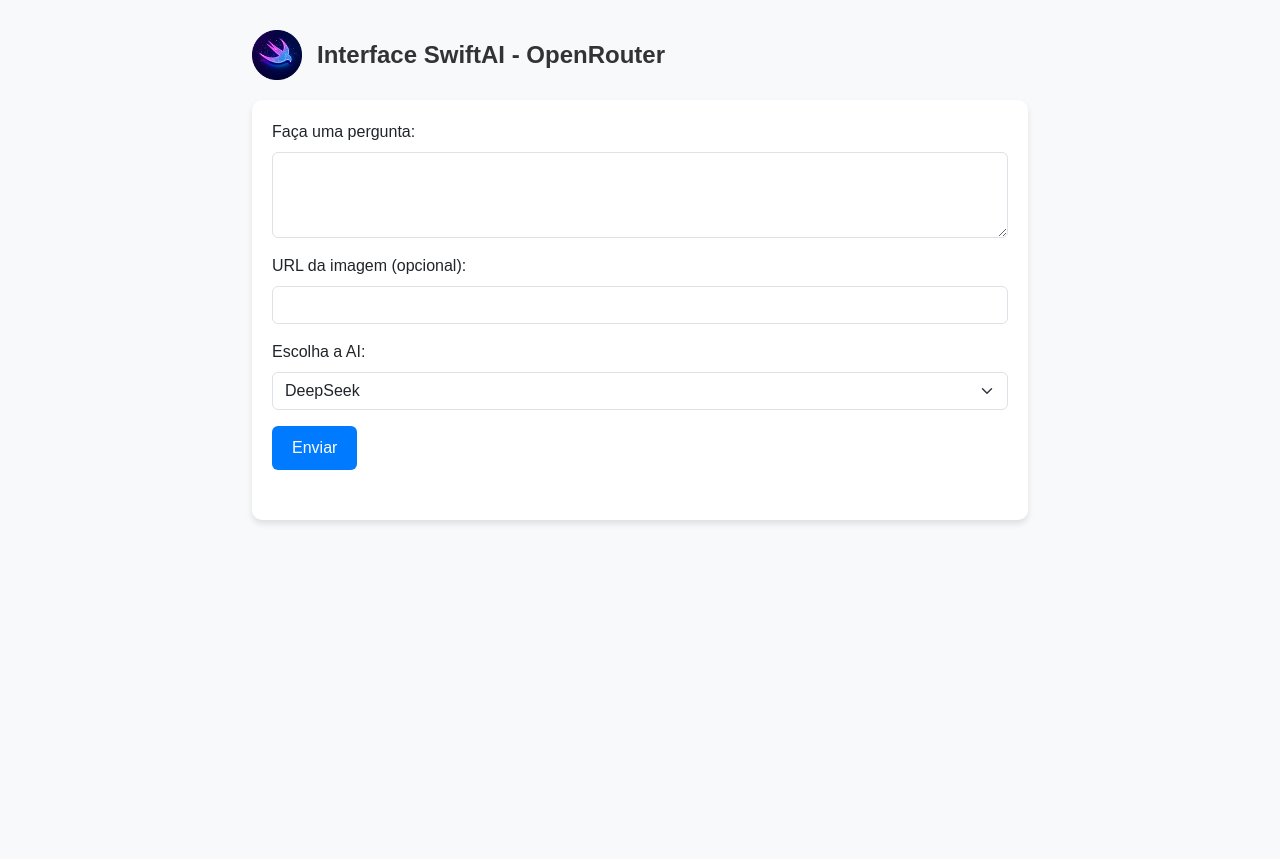
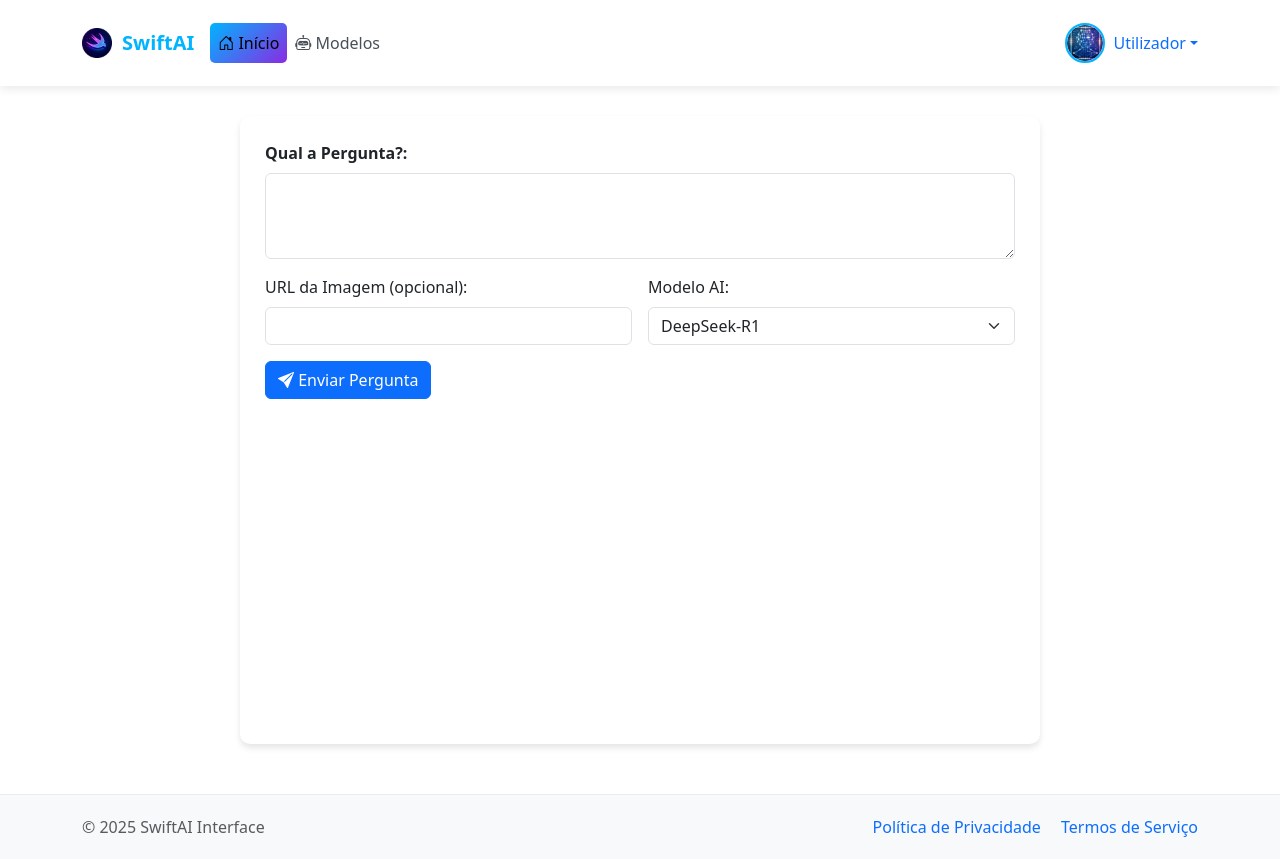
Before and after one commit to dspacheco132/openrouter-api, a Flask app: page / in a window 1280 px wide. Before the commit the page ends 524 px from the top, so only its background shows below. Run offline with Flask 3, Linux system fonts and the light colour scheme.

Commit message:
Update Dashboard

```diff
--- a/app.py
+++ b/app.py
@@ -3,57 +3,53 @@
 import json
 from dotenv import load_dotenv
 import os
+from datetime import datetime  # Importação adicionada
 
-# Carregar variáveis de ambiente do arquivo .env
 load_dotenv()
 
 app = Flask(__name__)
 
-# Obter variáveis de ambiente
 OPENROUTER_API_KEY = os.getenv("OPENROUTER_API_KEY")
 YOUR_SITE_URL = os.getenv("YOUR_SITE_URL")
 YOUR_SITE_NAME = os.getenv("YOUR_SITE_NAME")
 
-# Lista de AIs disponíveis
 AIS = {
-    "DeepSeek": "deepseek/deepseek-r1:free",
-    "DeepSeek Chat": "deepseek/deepseek-chat:free",  # Nova AI
+    "DeepSeek-R1": "deepseek/deepseek-r1:free",
+    "DeepSeek Chat": "deepseek/deepseek-chat:free",
     "Google Gemma": "google/gemma-3-1b-it:free",
 }
 
-# Histórico de chats
 chat_history = []
+
+# Filtro para formatar datas
+@app.template_filter('datetimeformat')
+def datetimeformat(value, format='%d/%m/%Y %H:%M'):
+    if isinstance(value, str):
+        value = datetime.fromisoformat(value)
+    return value.strftime(format)
 
 @app.route("/", methods=["GET", "POST"])
 def index():
     if request.method == "POST":
-        # Obter a pergunta, a AI selecionada e a URL da imagem (se houver) do formulário
         user_input = request.form.get("question")
         image_url = request.form.get("image_url")
         selected_ai = request.form.get("ai")
 
-        # Verificar se a AI selecionada existe
         if selected_ai not in AIS:
             return f"Erro: AI '{selected_ai}' não encontrada.", 400
 
-        # Obter o modelo da AI selecionada
         model = AIS[selected_ai]
-
-        # Preparar a mensagem para a API
         messages = [{"role": "user", "content": []}]
 
-        # Adicionar texto à mensagem, se fornecido
         if user_input:
             messages[0]["content"].append({"type": "text", "text": user_input})
 
-        # Adicionar imagem à mensagem, se a URL for fornecida
         if image_url:
             messages[0]["content"].append({
                 "type": "image_url",
                 "image_url": {"url": image_url}
             })
 
-        # Fazer a requisição para a API do OpenRouter
         response = requests.post(
             url="https://openrouter.ai/api/v1/chat/completions",
             headers={
@@ -68,27 +64,23 @@
             })
         )
 
-        # Verificar se a requisição foi bem-sucedida
         if response.status_code == 200:
             result = response.json()
-            # Verificar se a resposta contém o campo "choices"
-            if "choices" in result and len(result["choices"]) > 0:
-                answer = result["choices"][0]["message"]["content"]
-            else:
-                answer = "Erro: Resposta da API não contém dados válidos."
+            answer = result["choices"][0]["message"]["content"] if "choices" in result else "Erro: Resposta inválida"
         else:
             answer = f"Erro: {response.status_code} - {response.text}"
 
-        # Adicionar a pergunta, URL da imagem (se houver) e resposta ao histórico
         chat_history.append({
             "ai": selected_ai,
             "question": user_input,
             "image_url": image_url,
             "answer": answer,
+            "timestamp": datetime.now().isoformat()  # Agora funciona
         })
 
-    # Renderizar o template com o histórico de conversas e a lista de AIs
-    return render_template("index.html", chat_history=chat_history, ais=AIS.keys())
+    return render_template("index.html",
+                         chat_history=list(reversed(chat_history)),
+                         ais=AIS.keys())
 
 if __name__ == "__main__":
     app.run(host='0.0.0.0', debug=True)
--- a/requirements.txt
+++ b/requirements.txt
@@ -1,3 +1,6 @@
 Flask==3.0.0
 requests==2.31.0
 python-dotenv==1.0.0
+flask-dance[sqla]
+flask-sqlalchemy
+python-dotenv
--- a/templates/index.html
+++ b/templates/index.html
@@ -3,159 +3,239 @@
 <head>
     <meta charset="UTF-8">
     <meta name="viewport" content="width=device-width, initial-scale=1.0">
-    <title>SwiftAI</title>
-    <link rel="icon" href="{{ url_for('static', filename='favicon.ico') }}" type="image/x-icon">
-    <link rel="shortcut icon" href="{{ url_for('static', filename='logo.png') }}" type="imag">
+    <title>SwiftAI Interface</title>
+    <!-- Favicon -->
+    <link rel="icon" href="{{ url_for('static', filename='logo.png') }}" type="image/x-icon">
+    <!-- Bootstrap -->
     <link href="https://cdn.jsdelivr.net/npm/bootstrap@5.3.0/dist/css/bootstrap.min.css" rel="stylesheet">
+    <!-- Bootstrap Icons -->
+    <link rel="stylesheet" href="https://cdn.jsdelivr.net/npm/bootstrap-icons@1.10.0/font/bootstrap-icons.css">
+    <!-- Marked.js -->
     <script src="https://cdn.jsdelivr.net/npm/marked/marked.min.js"></script>
     <style>
-        body {
-            background-color: #f8f9fa;
-            font-family: 'Arial', sans-serif;
+        :root {
+            --swift-blue: #00B4FF;
+            --ai-purple: #8A2BE2;
+            --header-bg: #ffffff;
+            --header-shadow: 0 2px 10px rgba(0, 0, 0, 0.1);
         }
-        .container {
-            max-width: 800px;
-            margin-top: 30px;
+
+        /* Top Header */
+        .top-header {
+            background-color: var(--header-bg);
+            box-shadow: var(--header-shadow);
+            padding: 15px 0;
+            position: sticky;
+            top: 0;
+            z-index: 1000;
         }
-        .header-container {
+
+        .navbar-brand {
+            font-weight: 700;
+            color: var(--swift-blue);
             display: flex;
             align-items: center;
-            margin-bottom: 20px;
+            gap: 10px;
+        }
+
+        .navbar-brand img {
+            height: 30px;
+        }
+
+        .nav-link {
+            color: #495057;
+            font-weight: 500;
+            padding: 8px 15px;
+            border-radius: 5px;
+            transition: all 0.3s;
+        }
+
+        .nav-link:hover {
+            color: var(--swift-blue);
+            background-color: rgba(0, 180, 255, 0.1);
+        }
+
+        .nav-link.active {
+            color: white;
+            background: linear-gradient(135deg, var(--swift-blue), var(--ai-purple));
+        }
+
+        .user-profile {
+            width: 40px;
+            height: 40px;
+            border-radius: 50%;
+            object-fit: cover;
+            border: 2px solid var(--swift-blue);
+        }
+
+        /* Chat Container */
+        .chat-container {
+            background: white;
+            border-radius: 10px;
+            box-shadow: 0 4px 6px rgba(0,0,0,0.1);
+            padding: 25px;
+            max-width: 800px;
+            margin: 30px auto;
+        }
+
+        .message-user {
+            background-color: #e3f2fd;
+            border-radius: 18px;
+            padding: 10px 15px;
+            margin-bottom: 10px;
+            max-width: 80%;
+            align-self: flex-end;
+        }
+
+        .message-ai {
+            background-color: #f8f9fa;
+            border-radius: 18px;
+            padding: 10px 15px;
+            margin-bottom: 10px;
+            max-width: 80%;
+            align-self: flex-start;
+        }
+
+        .chat-history {
+            display: flex;
+            flex-direction: column;
             gap: 15px;
+            margin-top: 20px;
+            min-height: 300px;
         }
-        .logo {
-            height: 50px;
-            transition: transform 0.3s;
+
+        /* Footer */
+        .footer {
+            background-color: #f8f9fa;
+            border-top: 1px solid #e9ecef;
+            width: 100%;
+            position: relative;
+            padding: 20px 0;
+            margin-top: 50px;
         }
-        .logo:hover {
-            transform: scale(1.05);
-        }
-        .chat-container {
-            background-color: #ffffff;
-            border-radius: 10px;
-            box-shadow: 0 4px 6px rgba(0, 0, 0, 0.1);
-            padding: 20px;
-        }
-        .chat-header {
-            font-size: 24px;
-            font-weight: bold;
-            color: #333;
-            margin: 0;
-        }
-        .chat-input {
-            margin-bottom: 20px;
-        }
-        .btn-primary {
-            background-color: #007bff;
-            border: none;
-            padding: 10px 20px;
-            font-size: 16px;
-        }
-        .btn-primary:hover {
-            background-color: #0056b3;
-        }
-        .chat-history {
-            margin-top: 30px;
-        }
-        .chat-history-item {
-            margin-bottom: 20px;
-            padding: 15px;
-            background-color: #f1f3f4;
-            border-radius: 8px;
-        }
-        .chat-history-item img {
-            max-width: 100%;
-            border-radius: 8px;
-            margin-top: 10px;
-        }
-        /* Estilos Markdown */
-        .markdown-response h1, .markdown-response h2 {
-            font-size: 1.5em;
-            margin-top: 1em;
-            margin-bottom: 0.5em;
-        }
-        .markdown-response p {
-            margin-bottom: 1em;
-        }
-        .markdown-response ul, .markdown-response ol {
-            margin-left: 20px;
-        }
-        .markdown-response code {
-            background-color: #f0f0f0;
-            padding: 2px 4px;
-            border-radius: 3px;
-            font-family: monospace;
-        }
-        .markdown-response pre {
-            background-color: #f8f8f8;
-            padding: 10px;
-            border-radius: 5px;
-            overflow-x: auto;
-        }
-        .markdown-response blockquote {
-            border-left: 4px solid #ddd;
-            padding-left: 10px;
-            color: #666;
-        }
+
         .loading-spinner {
             display: none;
             width: 2rem;
             height: 2rem;
-            border: 0.25em solid rgba(0, 180, 255, 0.2);
-            border-top-color: #00b4ff;
+            border: 0.25em solid rgba(0,180,255,0.2);
+            border-top-color: var(--swift-blue);
             border-radius: 50%;
             animation: spin 1s linear infinite;
             margin: 20px auto;
         }
+
         @keyframes spin {
             100% { transform: rotate(360deg); }
+        }
+
+        /* Markdown styles */
+        .markdown-response pre {
+            background: #1A1A1A;
+            color: white;
+            padding: 15px;
+            border-radius: 8px;
+            overflow-x: auto;
+        }
+
+        .markdown-response code {
+            font-family: 'Courier New', monospace;
+            background-color: #f0f0f0;
+            padding: 2px 4px;
+            border-radius: 3px;
         }
     </style>
 </head>
 <body>
+    <!-- Top Header -->
+    <header class="top-header">
         <div class="container">
-        <div class="header-container">
-            <!-- Logotipo - Substitua pelo caminho da sua imagem -->
-            <img src="{{ url_for('static', filename='logo.png') }}" alt="Logo" class="logo">
-            <h1 class="chat-header">Interface SwiftAI - OpenRouter</h1>
+            <nav class="navbar navbar-expand-lg navbar-light">
+                <a class="navbar-brand" href="#">
+                    <img src="{{ url_for('static', filename='logo.png') }}" alt="SwiftAI Logo">
+                    <span>SwiftAI</span>
+                </a>
+
+                <button class="navbar-toggler" type="button" data-bs-toggle="collapse" data-bs-target="#navbarNav">
+                    <span class="navbar-toggler-icon"></span>
+                </button>
+
+                <div class="collapse navbar-collapse" id="navbarNav">
+                    <ul class="navbar-nav me-auto">
+                        <li class="nav-item">
+                            <a class="nav-link active" href="#"><i class="bi bi-house-door"></i> Início</a>
+                        </li>
+                        <li class="nav-item">
+                            <a class="nav-link" href="#"><i class="bi bi-robot"></i> Modelos</a>
+                        </li>
+                    </ul>
+
+                    <div class="d-flex align-items-center">
+                        <div class="dropdown">
+                            <a href="#" class="d-flex align-items-center text-decoration-none dropdown-toggle" id="dropdownUser" data-bs-toggle="dropdown">
+                                <img src="{{ url_for('static', filename='user-default.png') }}" alt="User" class="user-profile me-2">
+                                <span class="d-none d-sm-inline">Utilizador</span>
+                            </a>
+                            <ul class="dropdown-menu dropdown-menu-end">
+                                <li><a class="dropdown-item" href="#"><i class="bi bi-gear"></i> Configurações</a></li>
+                            </ul>
                         </div>
+                    </div>
+                </div>
+            </nav>
+        </div>
+    </header>
 
+    <!-- Main Content -->
+    <div class="container">
         <div class="chat-container">
             <form method="POST" id="chatForm">
-                <div class="mb-3 chat-input">
-                    <label for="question" class="form-label">Faça uma pergunta:</label>
+                <div class="mb-3">
+                    <label for="question" class="form-label fw-bold">Qual a Pergunta?:</label>
                     <textarea class="form-control" id="question" name="question" rows="3" required></textarea>
                 </div>
-                <div class="mb-3">
-                    <label for="image_url" class="form-label">URL da imagem (opcional):</label>
-                    <input type="text" class="form-control" id="image_url" name="image_url">
+                <div class="row g-3 mb-3">
+                    <div class="col-md-6">
+                        <label for="image_url" class="form-label">URL da Imagem (opcional):</label>
+                        <input type="url" class="form-control" id="image_url" name="image_url">
                     </div>
-                <div class="mb-3">
-                    <label for="ai" class="form-label">Escolha a AI:</label>
+                    <div class="col-md-6">
+                        <label for="ai" class="form-label">Modelo AI:</label>
                         <select class="form-select" id="ai" name="ai" required>
                             {% for ai in ais %}
                                 <option value="{{ ai }}">{{ ai }}</option>
                             {% endfor %}
                         </select>
                     </div>
-                <button type="submit" class="btn btn-primary" id="submitBtn">Enviar</button>
+                </div>
+                <button type="submit" class="btn btn-primary">
+                    <i class="bi bi-send-fill"></i> Enviar Pergunta
+                </button>
                 <div id="loadingSpinner" class="loading-spinner"></div>
             </form>
 
-            <!-- Exibir o histórico de conversas -->
-            <div class="chat-history">
+            <!-- Chat History -->
+            <div class="chat-history" id="chatHistory">
                 {% for chat in chat_history %}
-                    <div class="chat-history-item">
-                        <h5>AI: {{ chat.ai }}</h5>
-                        {% if chat.question %}
-                            <h5>Pergunta:</h5>
+                    <!-- User Message -->
+                    <div class="message-user">
+                        <div class="d-flex justify-content-between align-items-center mb-1">
+                            <strong>Você</strong>
+                            <small class="text-muted">{{ chat.timestamp|datetimeformat }}</small>
+                        </div>
                         <p>{{ chat.question }}</p>
+                        {% if chat.image_url %}
+                        <div class="mt-2">
+                            <img src="{{ chat.image_url }}" class="img-fluid rounded" style="max-height: 200px;">
+                        </div>
                         {% endif %}
-                        {% if chat.image_url %}
-                            <h5>Imagem:</h5>
-                            <img src="{{ chat.image_url }}" alt="Imagem enviada" class="img-fluid">
-                        {% endif %}
-                        <h5>Resposta:</h5>
+                    </div>
+
+                    <!-- AI Response -->
+                    <div class="message-ai">
+                        <div class="d-flex justify-content-between align-items-center mb-1">
+                            <strong>{{ chat.ai }}</strong>
+                        </div>
                         <div class="markdown-response">{{ chat.answer }}</div>
                     </div>
                 {% endfor %}
@@ -163,31 +243,42 @@
         </div>
     </div>
 
+    <!-- Footer -->
+    <footer class="footer">
+        <div class="container">
+            <div class="row">
+                <div class="col-md-6">
+                    <span class="text-muted">© 2025 SwiftAI Interface</span>
+                </div>
+                <div class="col-md-6 text-md-end">
+                    <a href="/privacidade" class="text-decoration-none me-3">Política de Privacidade</a>
+                    <a href="/termos" class="text-decoration-none">Termos de Serviço</a>
+                </div>
+            </div>
+        </div>
+    </footer>
+
+    <!-- Scripts -->
     <script src="https://cdn.jsdelivr.net/npm/bootstrap@5.3.0/dist/js/bootstrap.bundle.min.js"></script>
     <script>
-        // Configuração do Marked
-        marked.setOptions({
-            breaks: true,
-            gfm: true
+        // Render Markdown
+        document.querySelectorAll('.markdown-response').forEach(el => {
+            el.innerHTML = marked.parse(el.textContent);
         });
 
-        // Converter Markdown para HTML
-        document.querySelectorAll('.markdown-response').forEach(element => {
-            element.innerHTML = marked.parse(element.textContent);
-        });
+        // Form submission
+        document.getElementById('chatForm').addEventListener('submit', function(e) {
+            const spinner = document.getElementById('loadingSpinner');
+            const submitBtn = this.querySelector('button[type="submit"]');
 
-        // Adicionar efeito de zoom nas imagens
-        document.querySelectorAll('.chat-history-item img').forEach(img => {
-            img.style.cursor = 'zoom-in';
-            img.onclick = function() {
-                this.style.maxWidth = this.style.maxWidth === '100%' ? '150%' : '100%';
-            };
-        });
+            spinner.style.display = 'block';
+            submitBtn.disabled = true;
 
-        // Mostrar spinner durante o envio
-        document.getElementById('chatForm').addEventListener('submit', function() {
-            document.getElementById('loadingSpinner').style.display = 'block';
-            document.getElementById('submitBtn').disabled = true;
+            // Scroll to bottom after short delay to allow DOM update
+            setTimeout(() => {
+                const chatHistory = document.getElementById('chatHistory');
+                chatHistory.scrollTop = chatHistory.scrollHeight;
+            }, 100);
         });
     </script>
 </body>
```
Also changed, not shown: templates/login.html (added, +43 -0 lines), static/user-default.png (added). Lines whose indentation alone changed are shown as unchanged.
